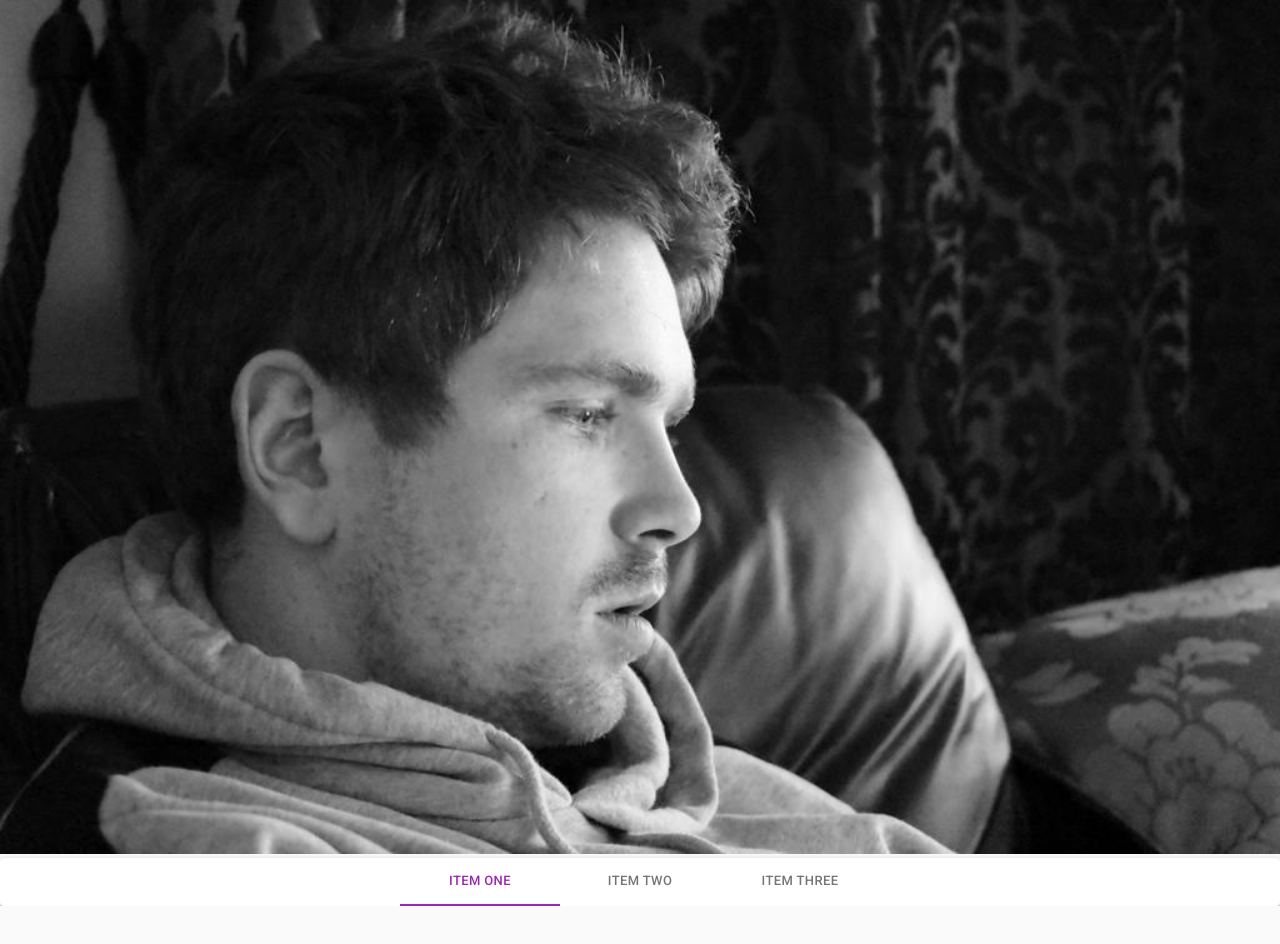
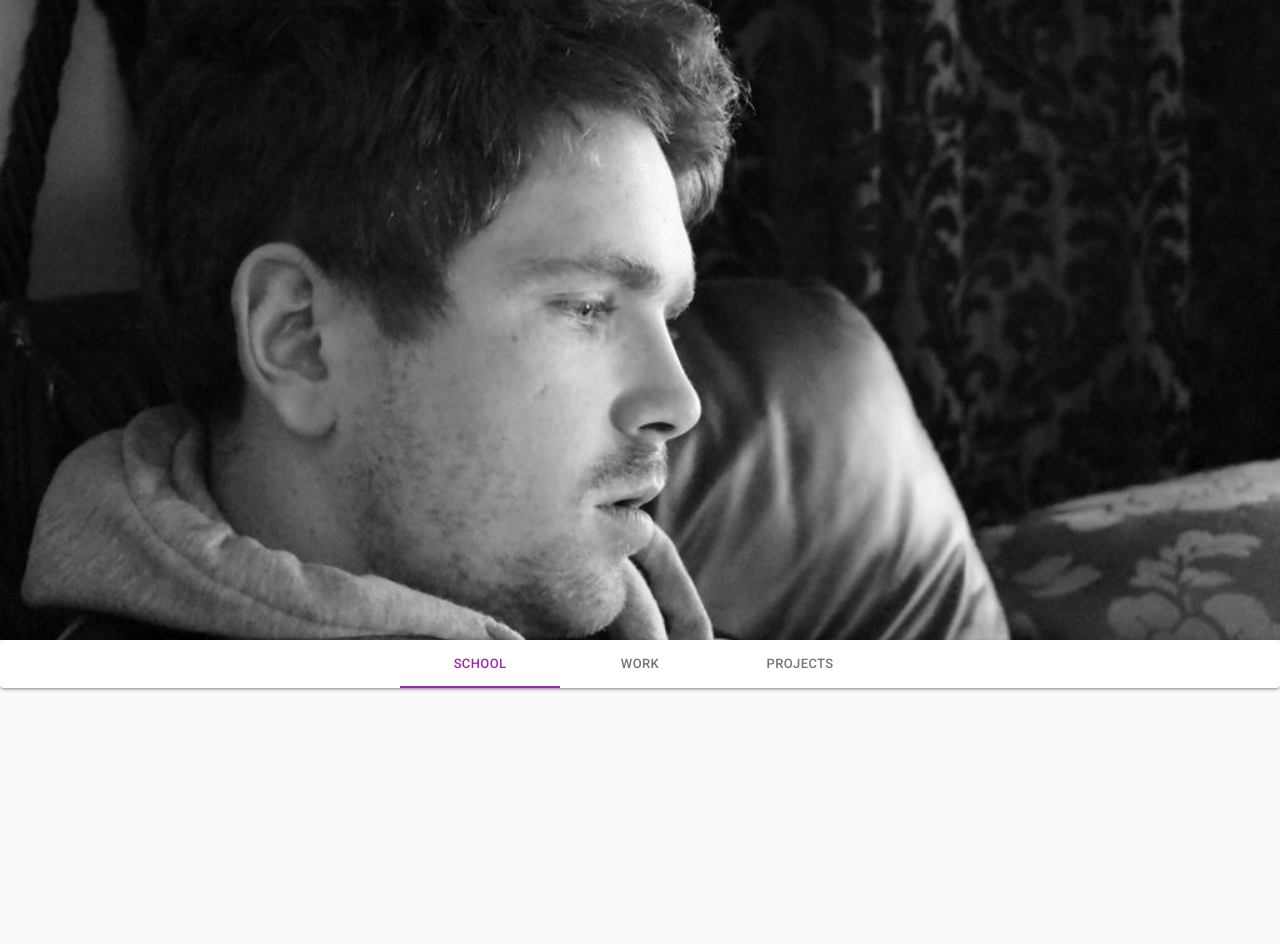
Before and after one commit to goughjo02/resume-site, a React (Create React App) app: page / in a window 1280 px wide. Shown: the top 944 px of the page. Before the commit the page ends 906 px from the top, so only its background shows below. Built offline with nearby package versions, Linux system fonts and the light colour scheme.

Commit message:
add stick tab component

```diff
--- a/src/App.js
+++ b/src/App.js
@@ -31,6 +31,8 @@ class App extends Component {
         <CssBaseline />
         <MuiThemeProvider theme={theme}>
           <Header />
+          <div style={{height: '100vh', width: '100vw'}}>
+          </div>
         </MuiThemeProvider>
       </Fragment>
     );
--- a/src/components/header.js
+++ b/src/components/header.js
@@ -1,22 +1,47 @@
 import React, { Component } from "react";
 import { withStyles } from "@material-ui/core/styles";
+import withWidth, { isWidthUp } from '@material-ui/core/withWidth';
 import Paper from "@material-ui/core/Paper";
 import Tabs from "@material-ui/core/Tabs";
 import Tab from "@material-ui/core/Tab";
-import PropTypes from 'prop-types';
+import AppBar from '@material-ui/core/AppBar';
+import PropTypes from "prop-types";
 import ME from "../sdford.jpg";
 
 const styles = theme => ({
+    root: {
+        display: 'initial',
+    },
     headImage: {
-        width: '100vw',
-        height: '50vh',
-        maxHeight: '50vh',
-        display: 'flex',
-        alignItems: 'center',
-        overflow: 'hidden'
+        width: "100vw",
+        height: "60vh",
+        backgroundImage: `url(${ME})`,
+        backgroundSize: "cover",
+        backgroundPosition: "left center",
+        [theme.breakpoints.down("sm")]: {
+            height: "50vh"
+        },
+        [theme.breakpoints.only("md")]: {
+            height: "60vh"
+        },
+        [theme.breakpoints.up("md")]: {
+            height: "80vh"
+        }
     },
-    root: {
-        flexGrow: 1
+    image: {
+        width: "100%",
+        height: "auto",
+        minWidth: "100vw",
+        minHeight: "100%"
+    },
+    appBar: {
+        flexGrow: 1,
+        position: '-webkit-sticky',
+        position: 'sticky',
+        top: 0
+    },
+    tab: {
+        width: '100px'
     }
 });
 
@@ -39,21 +64,20 @@ class Header extends Component {
     render() {
         const { classes } = this.props;
         return (
-            <div>
-            <div className={classes.header}>
-                <img src={ME} width={'100%'} height={'auto'} alt="header" />
-                </div>
-                <Paper className={classes.root}>
+            <div className={classes.root}>
+                <div className={classes.headImage} />
+                <Paper className={classes.appBar}>
                     <Tabs
                         value={this.state.value}
                         onChange={this.handleChange}
                         indicatorColor="primary"
                         textColor="primary"
                         centered
+                        fullWidth={!isWidthUp('sm', this.props.width)}
                     >
-                        <Tab label="Item One" />
-                        <Tab label="Item Two" />
-                        <Tab label="Item Three" />
+                        <Tab className={classes.tab} label="School" />
+                        <Tab className={classes.tab} label="Work" />
+                        <Tab className={classes.tab} label="Projects" />
                     </Tabs>
                 </Paper>
             </div>
@@ -62,9 +86,10 @@ class Header extends Component {
 }
 
 Header.propTypes = {
-  classes: PropTypes.object.isRequired,
+    classes: PropTypes.object.isRequired
 };
 
 const styledComponent = withStyles(styles, { withTheme: true })(Header);
+const withWidthComponent = withWidth()(styledComponent);
 
-export default styledComponent;
+export default withWidthComponent;
```
